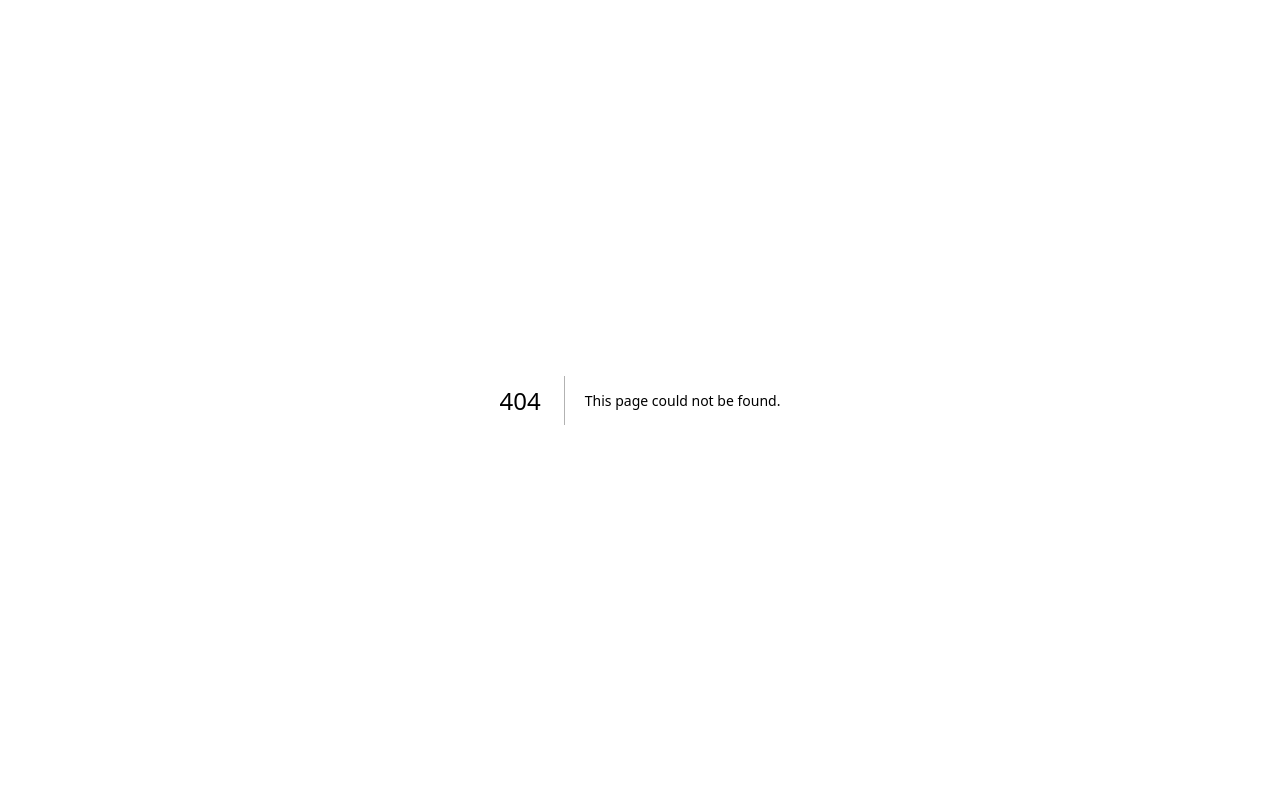
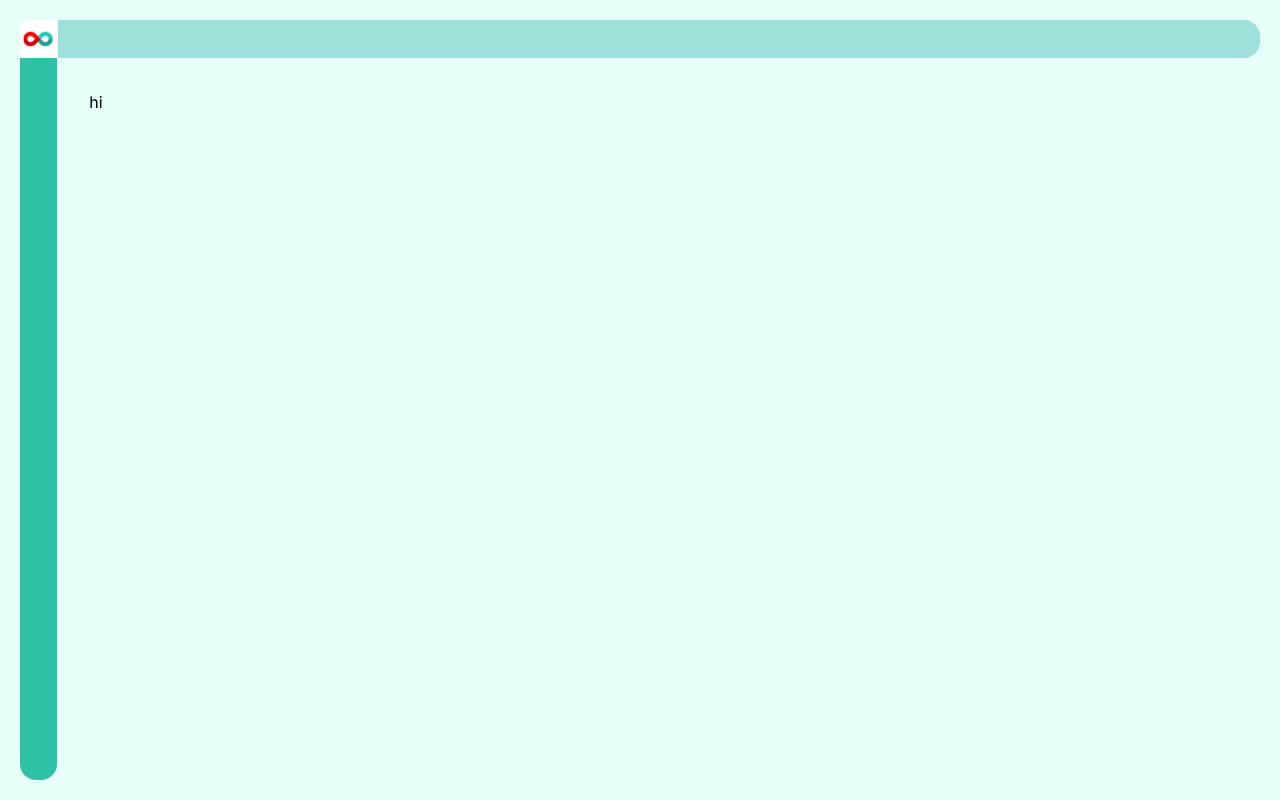
Before and after one commit to ubccsss/Blood-For-Life-Management-Frontend, a Next.js app: page /volunteer-info in a window 1280 px wide. Before the commit this address had no page. Built offline with nearby package versions, Linux system fonts and the light colour scheme.

Commit message:
feat: implemented volunteer info page layout

```diff
--- /dev/null
+++ b/app/volunteer-info/page.tsx
@@ -0,0 +1,3 @@
+export default function VolunteerInfo() {
+    return <h1>hi</h1>
+}
```
Also changed, not shown: public/favicon.svg (added).
